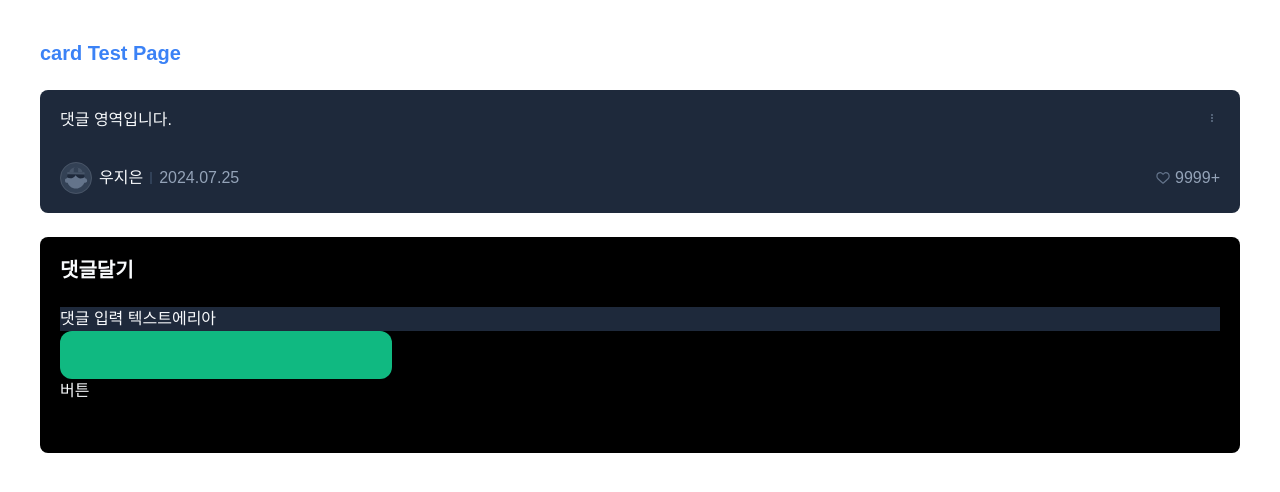
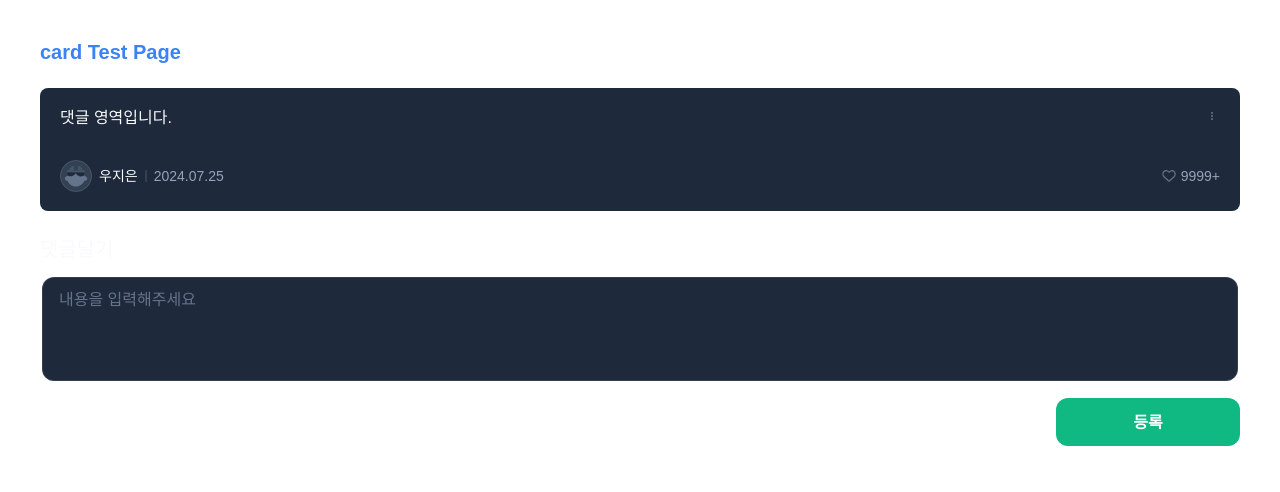
Before and after one commit to ozen0718/coworkers, a Next.js app: page / in a window 1280 px wide. Shown: the top 492 px of the page. Built offline with nearby package versions, Linux system fonts and the light colour scheme.

Commit message:
[Feat] Card-댓글 컴포넌트 완료

```diff
--- a/src/components/Card/Comment/AddComment.tsx
+++ b/src/components/Card/Comment/AddComment.tsx
@@ -1,18 +1,18 @@
-import Button from "@/components/Button/Button";
+import { TextAreaInput } from "@/components/Inputs/Inputs";
 
 export default function AddComment() {
   return (
-    <div className="flex flex-col w-full lg:w-[1200px] lg:h-[216px] min-h-[113px] bg-trasparent p-5 rounded-lg bg-black">
-      <div className="flex justify-between items-start w-full text-xl-bold text-gray100">
+    <div className="flex flex-col w-full lg:w-[1200px] lg:h-[216px] min-h-[113px] bg-trasparent bg-transparent">
+      <div className="mr-0.5 flex justify-between items-start w-full sm:text-xl text-base font-bold sm:font-medium text-gray100">
         댓글달기
       </div>
-      <div className="mt-6 bg-bg200 flex items-start w-full relative">
-        댓글 입력 텍스트에리아
-      </div>
-      <div>
-        {" "}
-        <Button size="large" />
-        버튼
+      <div className="p-0.5 mt-3">
+        <TextAreaInput placeholder="내용을 입력해주세요" height="h-[104px]" />
+      </div>{" "}
+      <div className="flex justify-end mt-2">
+        <button className="flex items-center justify-center text-lg-semibold w-[184px] h-12 rounded-xl bg-primary text-white hover:bg-primary-hover active:bg-primary-pressed max-[620px]:w-[100px] max-[620px]:h-8 max-[620px]:text-md-semibold">
+          등록
+        </button>
       </div>
     </div>
   );
--- a/src/components/Card/Comment/AuthorInfo.tsx
+++ b/src/components/Card/Comment/AuthorInfo.tsx
@@ -18,7 +18,7 @@ export default function AuthorInfo({
   };
 
   return (
-    <div className="flex items-center w-full mt-3 justify-between sm:text-md-medium not-last:sm:flex-nowrap">
+    <div className="flex items-center w-full mt-3 justify-between sm:text-sm text-[10px]">
       <div
         className="flex items-center sm:flex-nowrap"
         style={{ columnGap: profileSpacing }}
@@ -50,5 +50,8 @@ export default function AuthorInfo({
         </div>
       )}
     </div>
+    /**
+     * @fixme api 연결 후 좋아요 개수, 좋아요 여부 데이터로 변경
+     */
   );
 }
--- a/src/styles/globals.css
+++ b/src/styles/globals.css
@@ -91,43 +91,43 @@
 
   .text-xl-bold {
     font-size: 20px;
-    line-height: 26px;
+    line-height: 24px;
     font-weight: 700;
   }
   .text-xl-semibold {
     font-size: 20px;
-    line-height: 26px;
+    line-height: 24px;
     font-weight: 600;
   }
   .text-xl-medium {
     font-size: 20px;
-    line-height: 26px;
+    line-height: 24px;
     font-weight: 500;
   }
   .text-xl-regular {
     font-size: 20px;
-    line-height: 26px;
+    line-height: 24px;
     font-weight: 400;
   }
 
   .text-2lg-bold {
     font-size: 18px;
-    line-height: 22px;
+    line-height: 21px;
     font-weight: 700;
   }
   .text-2lg-semibold {
     font-size: 18px;
-    line-height: 22px;
+    line-height: 21px;
     font-weight: 600;
   }
   .text-2lg-medium {
     font-size: 18px;
-    line-height: 22px;
+    line-height: 21px;
     font-weight: 500;
   }
   .text-2lg-regular {
     font-size: 18px;
-    line-height: 22px;
+    line-height: 21px;
     font-weight: 400;
   }
 
```
